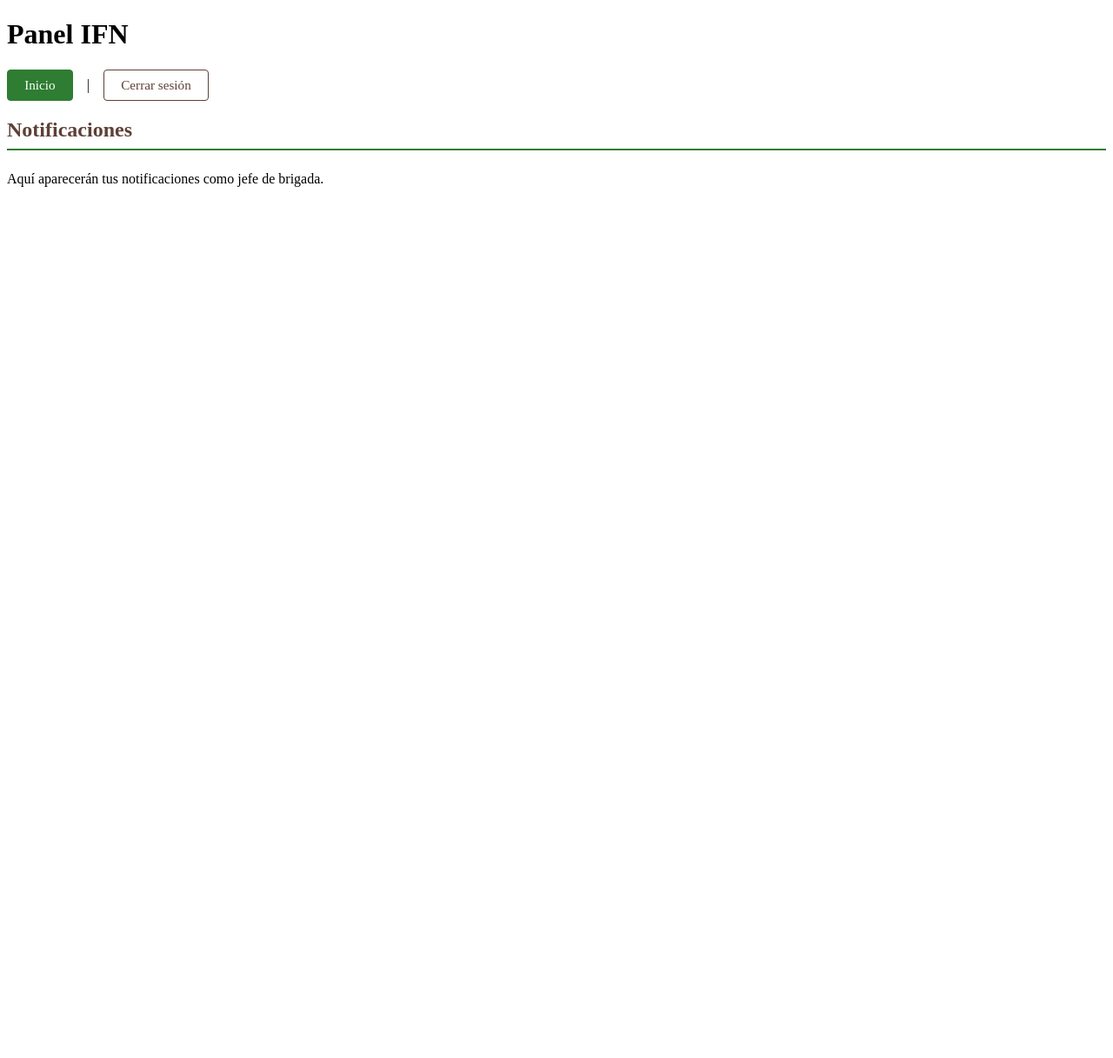
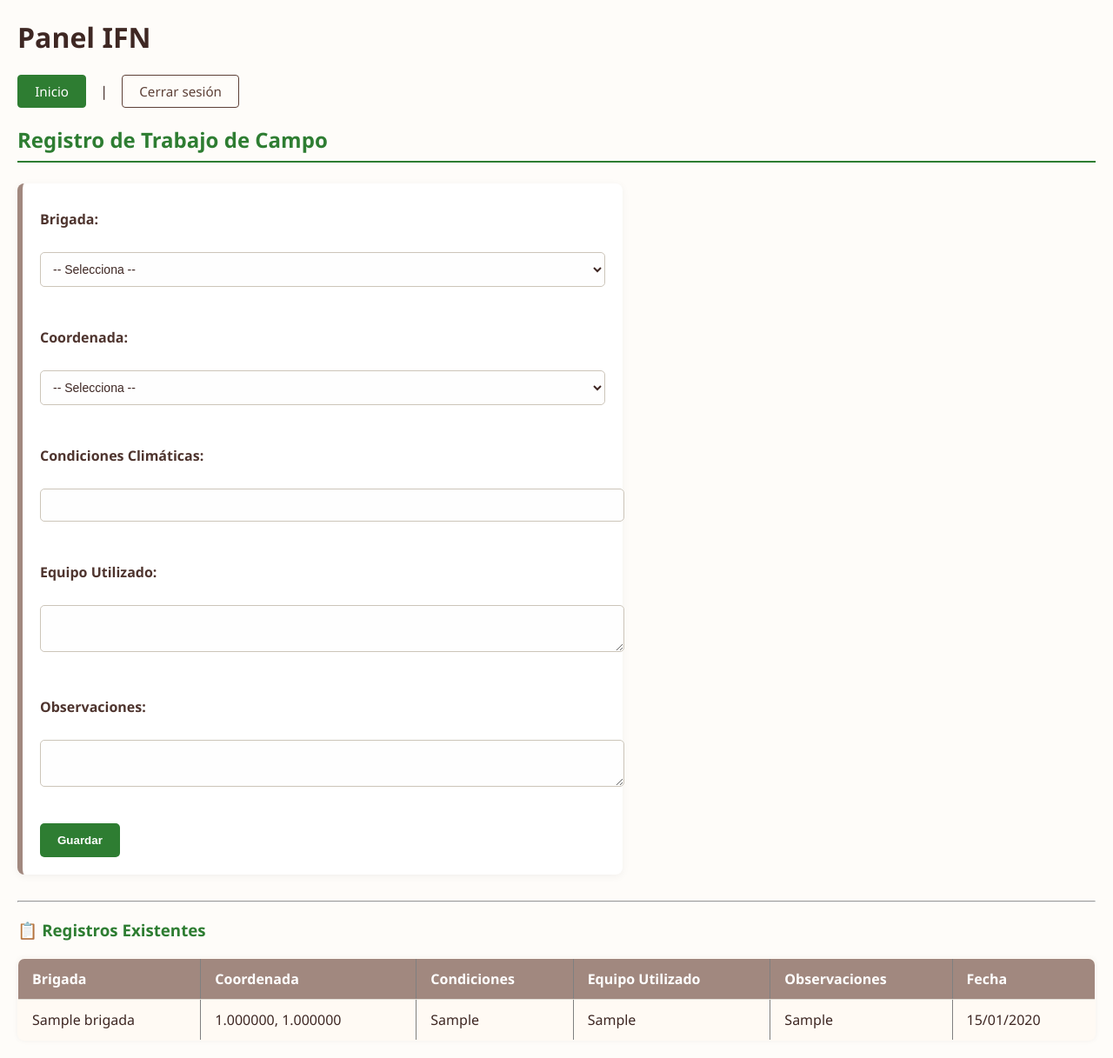
Before and after one commit to JhonMa8/ifn_service, a Django app: page /registro-campo/ in a window 1280 px wide. Shown: the whole page at 87% size. Before the commit the page ends 215 px from the top, so only its background shows below. Run offline with Django 5.2, Linux system fonts and the light colour scheme; tables that the repository leaves empty hold one stand-in row (values such as "Sample post").

Commit message:
cambios en las funcionalidades del jefe de brigada y añadi los menus del tecnico y botanico

```diff
--- a/gestion/models.py
+++ b/gestion/models.py
@@ -50,7 +50,24 @@
     role = models.CharField(max_length=50)
     brigada = models.ForeignKey(Brigada, on_delete=models.CASCADE, related_name="miembros_asignados")
 
+class RegistroCampo(models.Model):
+    ESTADO_CHOICES = [
+        ('B', 'Borrador'),
+        ('C', 'Completado'),
+        ('V', 'Verificado'),
+    ]
 
+    brigada = models.ForeignKey(Brigada, on_delete=models.PROTECT)
+    fecha = models.DateField(auto_now_add=True)
+    coordenada = models.ForeignKey(Coordenada, on_delete=models.PROTECT)
+    condiciones_climaticas = models.CharField(max_length=255)
+    equipo_utilizado = models.TextField()
+    observaciones = models.TextField(blank=True)
+    estado = models.CharField(max_length=1, choices=ESTADO_CHOICES, default='B')
+
+
+    def __str__(self):
+        return f"Registro {self.id} - {self.brigada.nombre}"
 
 class Parcela(models.Model):
     coordenada = models.ForeignKey(Coordenada, on_delete=models.CASCADE)
--- a/gestion/services.py
+++ b/gestion/services.py
@@ -16,3 +16,22 @@
     except Exception as e:
         print("Error consultando login-service:", e)
         return []
+
+import requests
+from django.contrib.auth.models import User
+
+def obtener_usuario_por_token(token):
+    try:
+        response = requests.get(
+            'http://localhost:8000/api/auth/users/',  # ajusta si usas otro endpoint
+            headers={'Authorization': f'Token {token}'}
+        )
+        if response.status_code == 200:
+            data = response.json()
+            username = data.get('username')
+
+            # Buscar usuario localmente por username
+            return User.objects.filter(username=username).first()
+    except Exception as e:
+        print("Error obteniendo usuario:", e)
+    return None
--- /dev/null
+++ b/gestion/static/gestion/registro_campo.css
@@ -0,0 +1,87 @@
+body {
+  font-family: 'Segoe UI', Tahoma, Geneva, Verdana, sans-serif;
+  background-color: #fefcf9;
+  margin: 20px;
+  color: #3e2723;
+}
+
+h2, h3 {
+  color: #2e7d32;
+}
+
+form {
+  background-color: #ffffff;
+  padding: 20px;
+  margin-bottom: 30px;
+  border-left: 6px solid #a1887f;
+  border-radius: 8px;
+  box-shadow: 0 2px 10px rgba(0, 0, 0, 0.05);
+  max-width: 650px;
+}
+
+label {
+  font-weight: 600;
+  margin-top: 10px;
+  display: block;
+  color: #4e342e;
+}
+
+input[type="text"],
+select,
+textarea {
+  width: 100%;
+  padding: 10px;
+  margin-top: 5px;
+  border: 1px solid #ccc5b9;
+  border-radius: 5px;
+  margin-bottom: 15px;
+  font-size: 14px;
+  background-color: #fefefe;
+  color: #3e2723;
+}
+
+textarea {
+  resize: vertical;
+}
+
+button[type="submit"] {
+  background-color: #2e7d32;
+  color: white;
+  font-weight: bold;
+  border: none;
+  padding: 12px 20px;
+  border-radius: 5px;
+  cursor: pointer;
+  transition: background-color 0.3s ease;
+}
+
+button[type="submit"]:hover {
+  background-color: #1b5e20;
+}
+
+/* Tabla de registros */
+table {
+  width: 100%;
+  border-collapse: collapse;
+  background-color: #fffaf4;
+  box-shadow: 0 0 6px rgba(0, 0, 0, 0.05);
+  margin-top: 20px;
+  border-radius: 8px;
+  overflow: hidden;
+}
+
+th, td {
+  padding: 12px 16px;
+  text-align: left;
+  border-bottom: 1px solid #e0dcd5;
+}
+
+th {
+  background-color: #a1887f;
+  color: white;
+  font-weight: 600;
+}
+
+tr:hover {
+  background-color: #f1f8f5;
+}
--- a/gestion/templates/gestion/registro_campo.html
+++ b/gestion/templates/gestion/registro_campo.html
@@ -1,5 +1,71 @@
-{% extends "gestion/base.html" %}
+{% extends 'gestion/base.html' %}
+{% load static %}
 {% block content %}
-  <h2>Notificaciones</h2>
-  <p>Aquí aparecerán tus notificaciones como jefe de brigada.</p>
+<link rel="stylesheet" href="{% static 'gestion/registro_campo.css' %}">
+
+<h2>Registro de Trabajo de Campo</h2>
+
+<form method="post">
+  {% csrf_token %}
+  <label>Brigada:</label><br>
+  <select name="brigada" required>
+    <option value="">-- Selecciona --</option>
+    {% for b in brigadas %}
+      <option value="{{ b.id }}">{{ b.nombre }}</option>
+    {% endfor %}
+  </select><br><br>
+
+  <label>Coordenada:</label><br>
+  <select name="coordenada" required>
+    <option value="">-- Selecciona --</option>
+    {% for c in coordenadas %}
+      <option value="{{ c.id }}">{{ c.latitud }}, {{ c.longitud }}</option>
+    {% endfor %}
+  </select><br><br>
+
+  <label>Condiciones Climáticas:</label><br>
+  <input type="text" name="condiciones_climaticas" required><br><br>
+
+  <label>Equipo Utilizado:</label><br>
+  <textarea name="equipo_utilizado" required></textarea><br><br>
+
+  <label>Observaciones:</label><br>
+  <textarea name="observaciones"></textarea><br><br>
+
+  <button type="submit">Guardar</button>
+</form>
+
+{% if registro_guardado %}
+  <hr>
+  <h3>✅ Registro Guardado:</h3>
+  <ul>
+    <li><strong>Brigada:</strong> {{ registro_guardado.brigada.nombre }}</li>
+    <li><strong>Coordenada:</strong> {{ registro_guardado.coordenada }}</li>
+    <li><strong>Condiciones:</strong> {{ registro_guardado.condiciones_climaticas }}</li>
+    <li><strong>Fecha:</strong> {{ registro_guardado.fecha }}</li>
+  </ul>
+{% endif %}
+
+<hr>
+<h3>📋 Registros Existentes</h3>
+<table border="1" cellpadding="5">
+  <tr>
+    <th>Brigada</th>
+    <th>Coordenada</th>
+    <th>Condiciones</th>
+    <th>Equipo Utilizado</th>
+    <th>Observaciones</th>
+    <th>Fecha</th>
+  </tr>
+  {% for r in registros %}
+    <tr>
+      <td>{{ r.brigada.nombre }}</td>
+      <td>{{ r.coordenada.latitud }}, {{ r.coordenada.longitud }}</td>
+      <td>{{ r.condiciones_climaticas }}</td>
+      <td>{{ r.equipo_utilizado }}</td>
+      <td>{{ r.observaciones }}</td>
+      <td>{{ r.fecha|date:"d/m/Y" }}</td>
+    </tr>
+  {% endfor %}
+</table>
 {% endblock %}
--- a/gestion/templates/gestion/reporte_brigada.html
+++ /dev/null
@@ -1,5 +0,0 @@
-{% extends "gestion/base.html" %}
-{% block content %}
-  <h2>Notificaciones</h2>
-  <p>Aquí aparecerán tus notificaciones como jefe de brigada.</p>
-{% endblock %}
--- a/gestion/templates/gestion/ver_notificaciones.html
+++ b/gestion/templates/gestion/ver_notificaciones.html
@@ -2,7 +2,7 @@
 {% load static %}
 
 {% block content %}
-<h1>Notificaciones: Reportes Asignados a Ti</h1>
+<h1>Reportes creados hasta la fecha</h1>
 
 {% for entrada in datos_reporte %}
   <div style="margin-bottom: 30px; border: 1px solid #ccc; padding: 20px;">
--- a/gestion/urls.py
+++ b/gestion/urls.py
@@ -23,5 +23,4 @@
     path('reportes/', views.reportes, name='reportes'),
     path('ver-notificaciones/', views.ver_notificaciones, name='ver_notificaciones'),
     path('registro-campo/', views.registro_campo, name='registro_campo'),
-    path('reporte-brigada/', views.reporte_brigada, name='reporte_brigada'),
 ]
--- a/gestion/views.py
+++ b/gestion/views.py
@@ -184,17 +184,44 @@
         "datos_reporte": datos_reporte
     })
 
-
-
-
-
-
+from django.shortcuts import render, redirect
+from .models import RegistroCampo, Brigada, Coordenada
+from django.contrib import messages
 
 def registro_campo(request):
-    return render(request, 'gestion/registro_campo.html')  # crea esta plantilla también
+    brigadas = Brigada.objects.all()
+    coordenadas = Coordenada.objects.all()
+    nuevo_registro = None
 
-def reporte_brigada(request):
-    return render(request, 'gestion/reporte_brigada.html')  # crea esta plantilla también
+    if request.method == 'POST':
+        brigada_id = request.POST.get('brigada')
+        coordenada_id = request.POST.get('coordenada')
+        condiciones = request.POST.get('condiciones_climaticas')
+        equipo = request.POST.get('equipo_utilizado')
+        observaciones = request.POST.get('observaciones')
+
+        try:
+            nuevo_registro = RegistroCampo.objects.create(
+                brigada_id=brigada_id,
+                coordenada_id=coordenada_id,
+                condiciones_climaticas=condiciones,
+                equipo_utilizado=equipo,
+                observaciones=observaciones or '',
+            )
+            messages.success(request, "Registro guardado con éxito.")
+            return redirect('registro_campo')
+        except Exception as e:
+            print("Error:", e)
+            messages.error(request, f"No se pudo guardar: {str(e)}")
+
+    registros = RegistroCampo.objects.all().order_by('-fecha')
+
+    return render(request, 'gestion/registro_campo.html', {
+        'brigadas': brigadas,
+        'coordenadas': coordenadas,
+        'registros': registros,
+        'registro_guardado': nuevo_registro
+    })
 
 
 class DepartamentoViewSet(viewsets.ModelViewSet):
```
Also changed, not shown: gestion/serializers.py (+11 -0 lines), gestion/templates/gestion/dashboard.html (+16 -3 lines), gestion/migrations/0007_registrocampo.py (added), gestion/migrations/0008_remove_registrocampo_creado_por.py (added).
